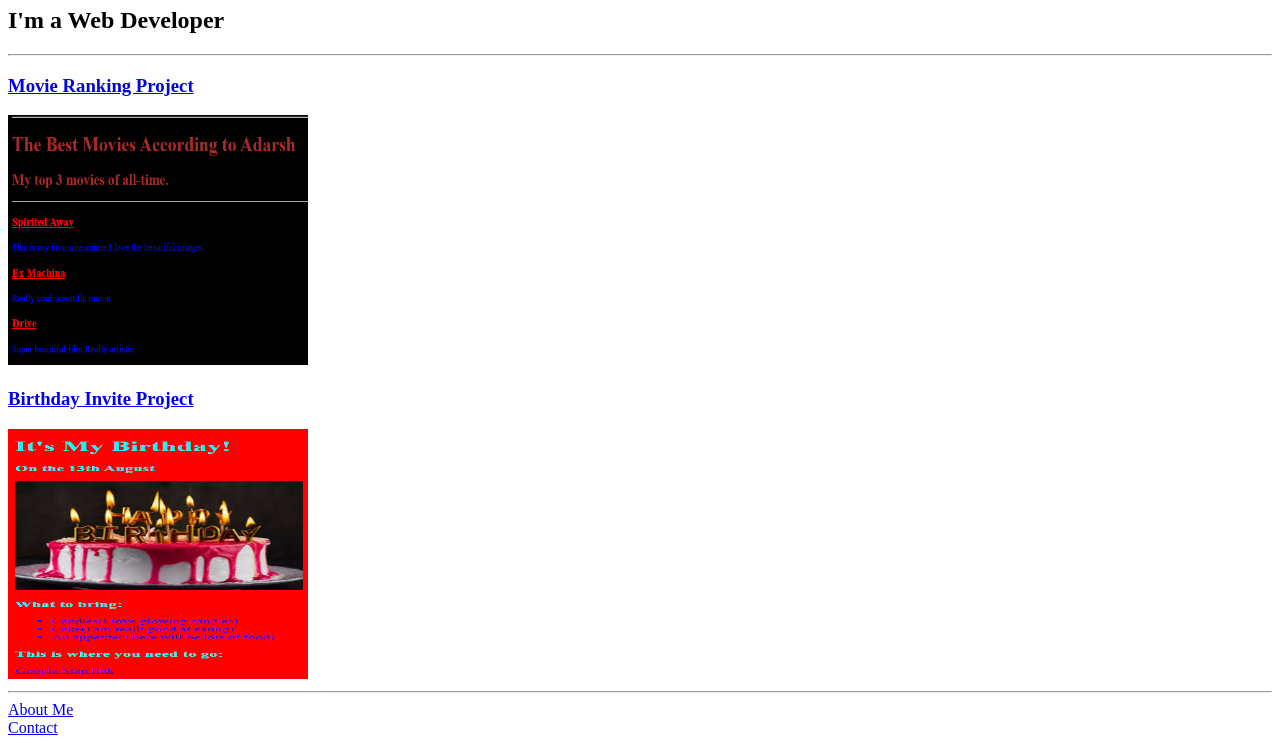
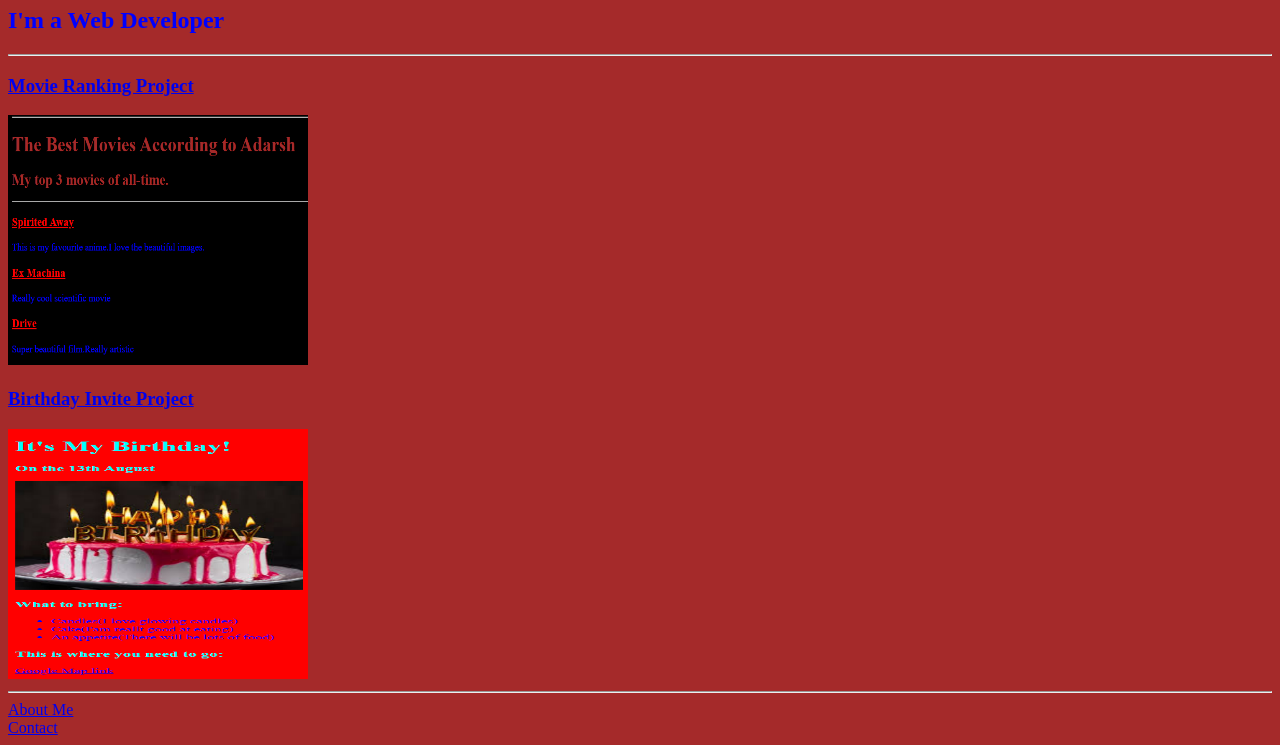
Before and after one commit to Adarshkumarjha001/PROJECT-BASIC-, a plain HTML site: page index.html in a window 1280 px wide. Shown: the part 73-818 px from the top of the page. Drawn offline with Linux system fonts and the light colour scheme.

Commit message:
index.html

```diff
--- a/index.html
+++ b/index.html
@@ -5,6 +5,15 @@
     <meta charset="UTF-8">
     <meta name="viewport" content="width=device-width, initial-scale=1.0">
     <title>Adarsh's Portfolio</title>
+    <style>
+        h1,h2{
+            color:blue;
+        }
+        body{
+            background-color:brown;
+        }
+
+    </style>
 </head>
 <body>
     <h1>Adarsh Portfolio</h1>
```
